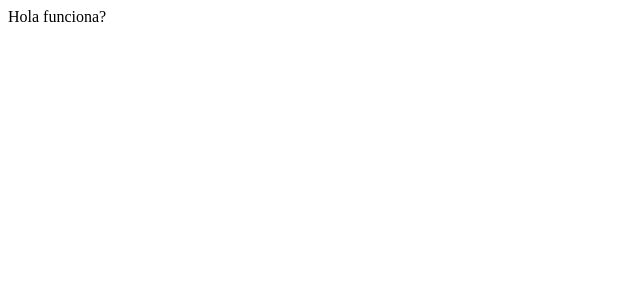
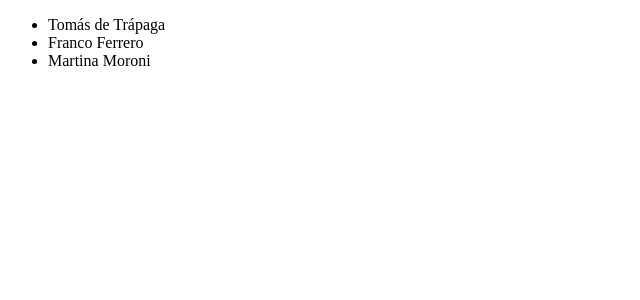
Before and after one commit to martumoroni/ProyectoProg3, a React (Create React App) app in the folder proyecto-prog-3/: page / in a window 1280 px wide. Shown: the top 300 px of the page, without its empty margins (0-640 px from the left). Built offline with nearby package versions, Linux system fonts and the light colour scheme.

Commit message:
empeze con header y footer

```diff
--- a/proyecto-prog-3/src/App.js
+++ b/proyecto-prog-3/src/App.js
@@ -1,8 +1,15 @@
 import React from 'react';
+import Footer from './Components/Footer/Footer';
 
 function App() {
   return (
-   <div> Hola funciona? </div>
+    <div>
+
+
+
+      <Footer />
+
+    </div>
   );
 }
 
--- a/proyecto-prog-3/src/Components/Footer/Footer.js
+++ b/proyecto-prog-3/src/Components/Footer/Footer.js
@@ -0,0 +1,20 @@
+import React from 'react'
+
+
+function Footer() {
+    return (
+
+        <footer>
+            <div>
+             <ul>
+                    <li>Tomás de Trápaga</li>
+                    <li>Franco Ferrero</li>
+                    <li>Martina Moroni</li>
+                </ul>
+                </div>
+        </footer>
+
+    );
+}
+
+export default Footer;
```
